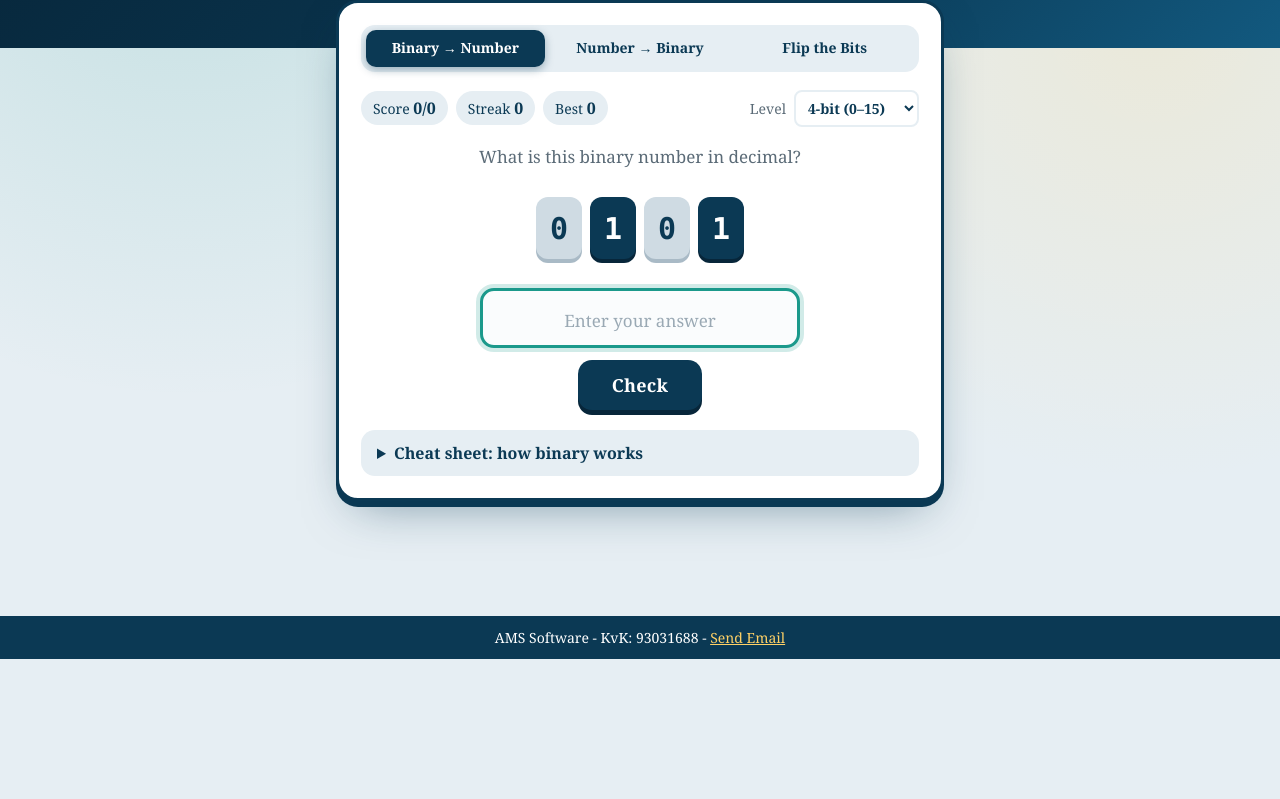
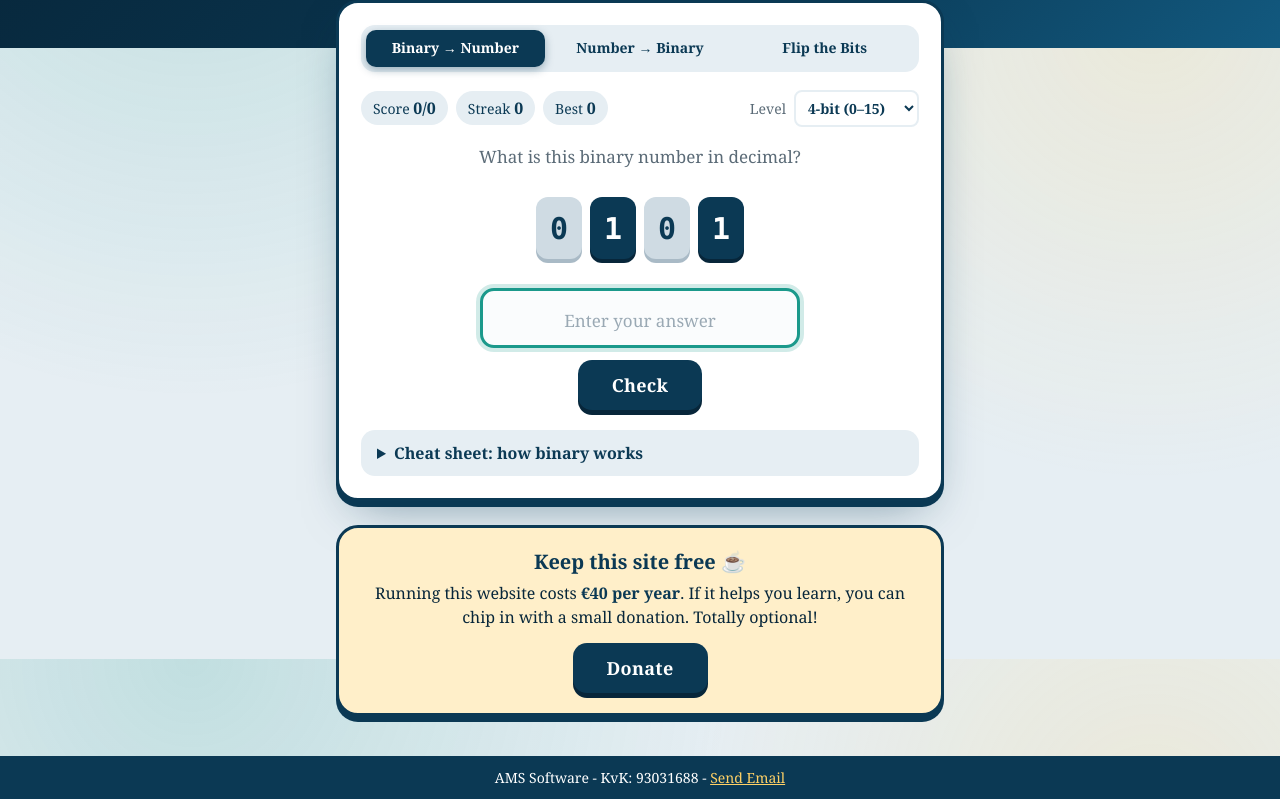
Before and after one commit to hoogens/help-binary, a plain HTML site: page index.html in a window 1280 px wide. Shown: the part 141-940 px from the top of the page. Before the commit the page ends 800 px from the top, so only its background shows below. Drawn offline with Linux system fonts and the light colour scheme.

Commit message:
feat(donation): Donation notification + link

```diff
--- a/index.html
+++ b/index.html
@@ -188,6 +188,27 @@ summary { cursor: pointer; font-weight: bold; }
 .place span { font-family: var(--mono); background: #fff; border-radius: 10px; padding: 6px 10px; font-size: 14px; border: 2px solid #cfdbe3; }
 details p { margin: 8px 0 0; font-size: 15px; line-height: 1.5; }
 
+/* Donation box */
+.donate {
+    margin-top: 24px;
+    background: color-mix(in srgb, var(--gold) 35%, white);
+    border: 3px solid var(--navy);
+    border-radius: var(--radius);
+    box-shadow: 0 6px 0 var(--navy);
+    padding: 20px 22px;
+    text-align: center;
+}
+.donate h2 { margin: 0 0 6px; font-size: 20px; color: var(--navy); }
+.donate p { margin: 0 0 14px; font-size: 16px; line-height: 1.5; color: var(--navy-deep); }
+.donate p b { color: var(--navy); }
+.btn.donate-btn {
+    display: inline-block; text-decoration: none;
+    color: #fff; background: var(--navy);
+    box-shadow: 0 5px 0 var(--navy-deep);
+}
+.btn.donate-btn:hover { background: #0f4a6b; }
+.btn.donate-btn:active { box-shadow: 0 1px 0 var(--navy-deep); }
+
 /* Footer */
 footer {
     width: 100%; margin-top: auto;
@@ -266,6 +287,12 @@ footer a { color: var(--gold); }
             <p data-i18n="cheat_body">Every position is worth double the one to its right. A 1 means “count this value”, a 0 means “skip it”. Add up the values of all the 1s to get the number. Example: 1011 = 8 + 2 + 1 = 11.</p>
         </details>
     </section>
+
+    <section class="donate" aria-labelledby="donate_title">
+        <h2 id="donate_title" data-i18n="donate_title">Keep this site free ☕</h2>
+        <p data-i18n-html="donate_body">Running this website costs <b>€40 per year</b>. If it helps you learn, you can chip in with a small donation. Totally optional!</p>
+        <a class="btn donate-btn" id="donate-link" href="#" target="_blank" rel="noopener noreferrer" data-i18n="donate_btn">Donate</a>
+    </section>
 </main>
 
 <footer>
@@ -276,6 +303,9 @@ footer a { color: var(--gold); }
 <script>
 (function () {
     'use strict';
+
+    /* ---------- Donation link: put your own payment link here ---------- */
+    const DONATE_URL = 'https://payment-links.mollie.com/payment/pKnKy8LiiR27zJEt9QyKj';
 
     /* ---------- Translations ---------- */
     const I18N = {
@@ -293,7 +323,10 @@ footer a { color: var(--gold); }
             yours: 'You built',
             cheat_title: 'Cheat sheet: how binary works',
             cheat_body: 'Every position is worth double the one to its right. A 1 means “count this value”, a 0 means “skip it”. Add up the values of all the 1s to get the number. Example: 1011 = 8 + 2 + 1 = 11.',
-            sum: 'Sum'
+            sum: 'Sum',
+            donate_title: 'Keep this site free ☕',
+            donate_body: 'Running this website costs <b>€40 per year</b>. If it helps you learn, you can chip in with a small donation. Totally optional!',
+            donate_btn: 'Donate'
         },
         nl: {
             tagline: 'Leer tellen zoals een computer.',
@@ -309,7 +342,10 @@ footer a { color: var(--gold); }
             yours: 'Jij maakte',
             cheat_title: 'Spiekbriefje: hoe werkt binair?',
             cheat_body: 'Elke positie is twee keer zoveel waard als de positie rechts ervan. Een 1 betekent “tel deze waarde mee”, een 0 betekent “sla over”. Tel de waarden van alle 1-en op en je hebt het getal. Voorbeeld: 1011 = 8 + 2 + 1 = 11.',
-            sum: 'Som'
+            sum: 'Som',
+            donate_title: 'Houd deze site gratis ☕',
+            donate_body: 'Deze website draaiende houden kost <b>€40 per jaar</b>. Helpt het je met leren? Dan kun je een kleine donatie doen. Helemaal vrijblijvend!',
+            donate_btn: 'Doneer'
         }
     };
 
@@ -325,7 +361,8 @@ footer a { color: var(--gold); }
         stage: $('stage'), prompt: $('prompt'), form: $('form'), input: $('quest-txt'),
         wrap: $('answer-wrap'), btn: $('quest-btn'), fb: $('feedback'),
         fbTitle: $('feedback_answer'), fbDetail: $('feedback_detail'),
-        score: $('score'), streak: $('streak'), best: $('best'), level: $('level')
+        score: $('score'), streak: $('streak'), best: $('best'), level: $('level'),
+        donate: $('donate-link')
     };
 
     const t = (k) => I18N[state.lang][k];
@@ -367,6 +404,8 @@ footer a { color: var(--gold); }
     function applyLang() {
         document.documentElement.lang = state.lang;
         document.querySelectorAll('[data-i18n]').forEach((n) => { n.textContent = t(n.dataset.i18n); });
+        // Static, trusted strings from I18N above (contain <b>), so innerHTML is safe here
+        document.querySelectorAll('[data-i18n-html]').forEach((n) => { n.innerHTML = t(n.dataset.i18nHtml); });
         document.querySelectorAll('.lang button').forEach((b) => b.setAttribute('aria-pressed', String(b.dataset.lang === state.lang)));
         renderPromptAndButton();
     }
@@ -558,6 +597,7 @@ footer a { color: var(--gold); }
 
     /* ---------- Init ---------- */
     load();
+    el.donate.href = DONATE_URL;
     el.level.value = String(state.bits);
     applyLang();
     renderStats();
```
